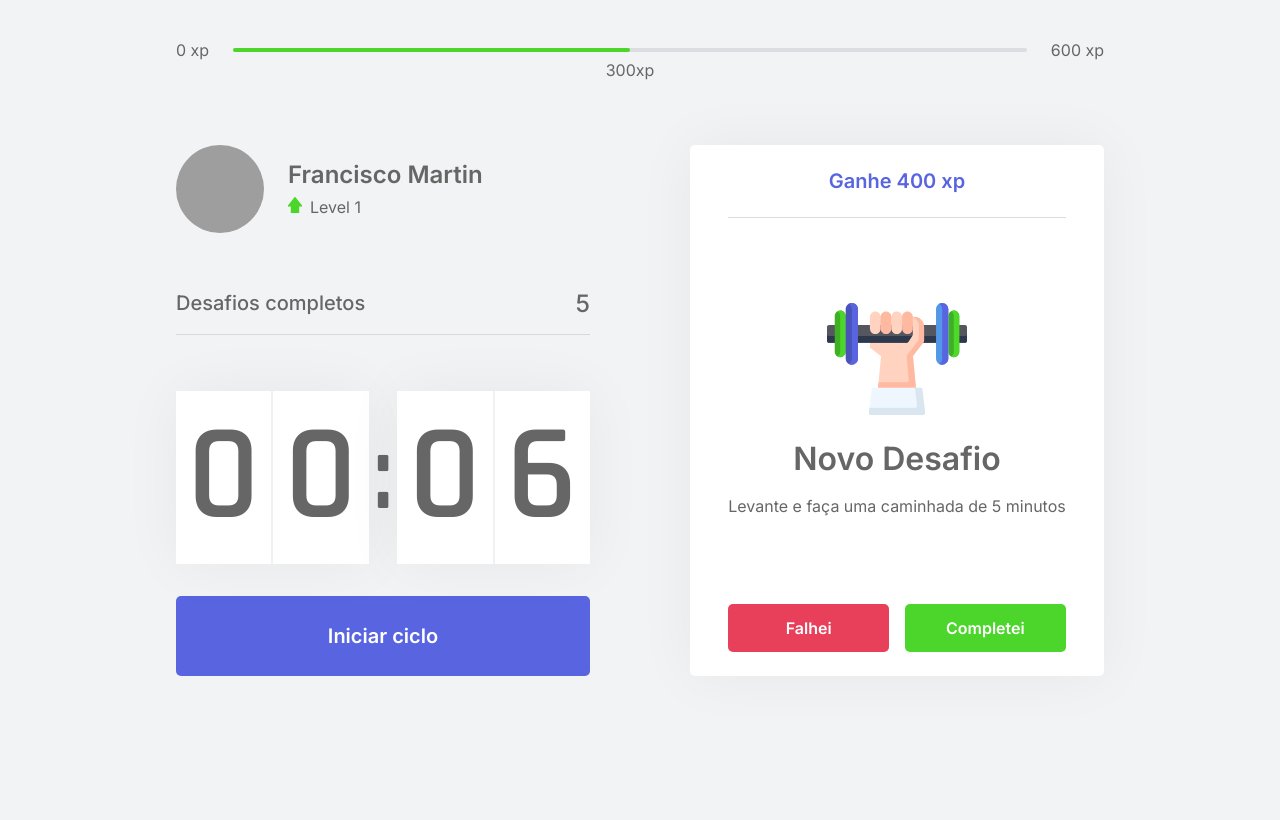
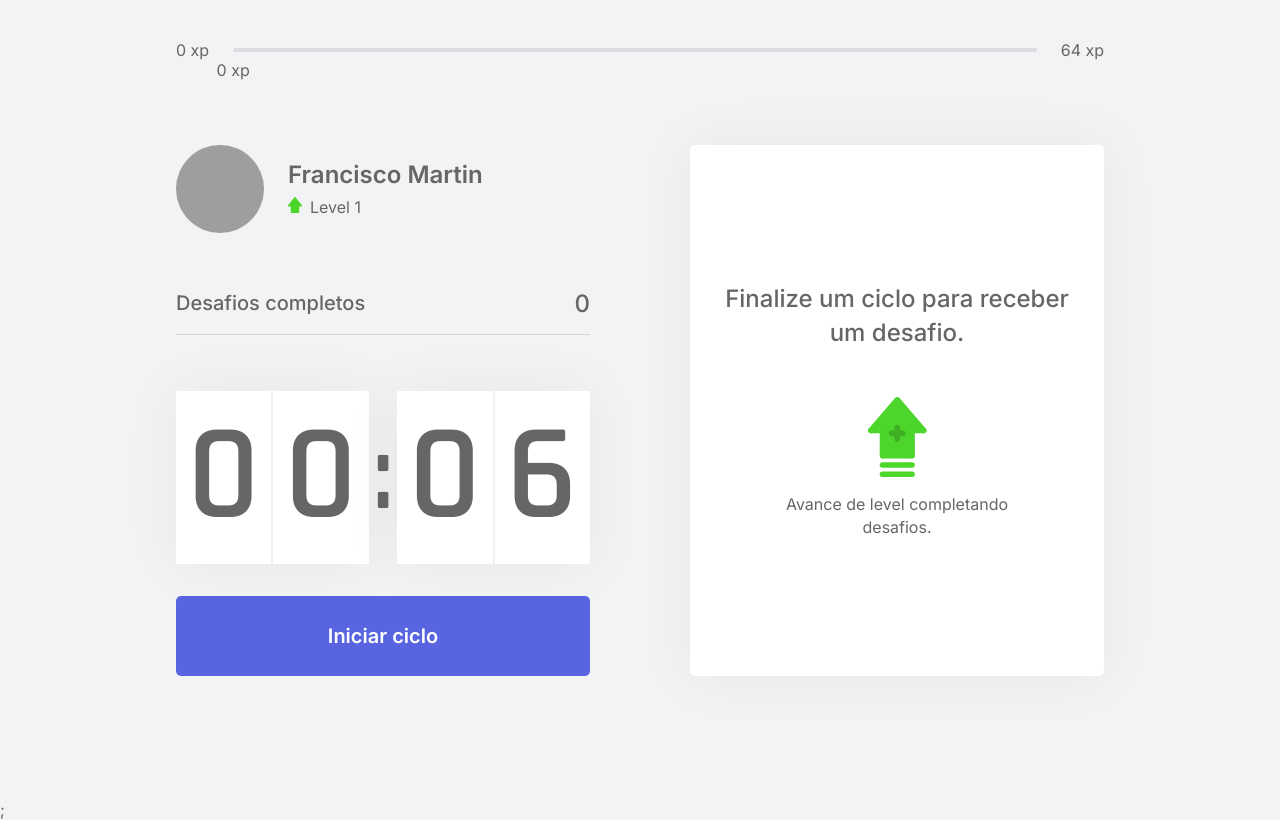
Before and after one commit to franciscoamartin/moveit-next-NLW, a Next.js app: page / in a window 1280 px wide. Built offline with nearby package versions, Linux system fonts and the light colour scheme; grey boxes are pictures that could not be loaded.

Commit message:
context api

```diff
--- /dev/null
+++ b/challenges.json
@@ -0,0 +1,62 @@
+[
+  {
+    "type": "body",
+    "description": "Estique um de seus braços com a palma da mão virada para frente e puxe os dedos para cima por 10 segundos por mão.",
+    "amount": 80
+  },
+  {
+    "type": "body",
+    "description": "Estique seu braço contra o peito e puxe-o utilizando o outro braço por 10 segundos por braço.",
+    "amount": 60
+  },
+  {
+    "type": "body",
+    "description": "Puxe seu pescoço com a ajuda da mão para a direita e para a esquerda, permanecendo na posição por alguns segundos.",
+    "amount": 70
+  },
+  {
+    "type": "body",
+    "description": "Com as duas mãos na parte de trás da cabeça, leve-a para baixo, alongando a parte de trás da região.",
+    "amount": 60
+  },
+  {
+    "type": "body",
+    "description": "Cruze as pernas e desça com as mãos esticadas em direção ao chão. Repita o movimento com a outra perna na frente.",
+    "amount": 100
+  },
+  {
+    "type": "body",
+    "description": "Sentado, abra as pernas e tente encostar as palmas das mãos no chão, repita 3 vezes por 5 segundos.",
+    "amount": 80
+  },
+  {
+    "type": "body",
+    "description": "Puxe o joelho de encontro ao peito e segure, troque de perna após 10 segundos.",
+    "amount": 50
+  },
+  {
+    "type": "body",
+    "description": "Sentado, cruze uma perna e incline seu tronco à frente, troque de perna após 10 segundos.",
+    "amount": 80
+  },
+  {
+    "type": "eye",
+    "description": "Sentado, feche os olhos e cubra-os com as palmas da mão durante 2 minutos, depois abra normalmente.",
+    "amount": 90
+  },
+  {
+    "type": "eye",
+    "description": "Em algum ambiente aberto, olhe o mais longe que puder em quatro direções por 3s, mexa apenas os olhos. Repita 3 vezes.",
+    "amount": 140
+  },
+  {
+    "type": "eye",
+    "description": "Usando os polegares, massage a área abaixo das sobrancelhas em movimentos circulares por 15 segundos.",
+    "amount": 70
+  },
+  {
+    "type": "body",
+    "description": "Em pé, gire a cintura o máximo que puder para a esquerda, segure por cinco segundos. Repita para a direita.",
+    "amount": 90
+  }
+]
--- a/src/components/ChallengeBox.tsx
+++ b/src/components/ChallengeBox.tsx
@@ -1,19 +1,25 @@
+import { useContext } from "react";
+import { ChallengesContext } from "../contexts/ChallengeContext";
 import styles from "../styles/components/ChallengeBox.module.css";
 
 function ChallengeBox() {
-  const hasActiveChallenge = true;
+  const { activeChallenges, resetChallenge } = useContext(ChallengesContext);
   return (
     <div className={styles.challengeBoxContainer}>
-      {hasActiveChallenge ? (
+      {activeChallenges ? (
         <div className={styles.challengeActive}>
-          <header>Ganhe 400 xp</header>
+          <header>Ganhe {activeChallenges.amount} xp</header>
           <main>
-            <img src="icons/body.svg" alt="" />
+            <img src={`icons/${activeChallenges.type}.svg`} alt="" />
             <strong>Novo Desafio</strong>
-            <p>Levante e faça uma caminhada de 5 minutos</p>
+            <p>{activeChallenges.description}</p>
           </main>
           <footer>
-            <button type="button" className={styles.challengeFailedButton}>
+            <button
+              type="button"
+              className={styles.challengeFailedButton}
+              onClick={resetChallenge}
+            >
               Falhei
             </button>
             <button type="button" className={styles.challengeSucceededButton}>
--- a/src/components/CompleteChallenges.tsx
+++ b/src/components/CompleteChallenges.tsx
@@ -1,10 +1,13 @@
+import { useContext } from "react";
+import { ChallengesContext } from "../contexts/ChallengeContext";
 import styles from "../styles/components/CompleteChallenges.module.css";
 
 function CompleteChallenges() {
+  const { challengesCompleted } = useContext(ChallengesContext);
   return (
     <div className={styles.completeChallengesContainer}>
       <span>Desafios completos</span>
-      <span>5</span>
+      <span>{challengesCompleted}</span>
     </div>
   );
 }
--- a/src/components/Countdown.tsx
+++ b/src/components/Countdown.tsx
@@ -1,9 +1,11 @@
-import { useEffect, useState } from "react";
+import { useContext, useEffect, useState } from "react";
+import { ChallengesContext } from "../contexts/ChallengeContext";
 import styles from "../styles/components/Countdown.module.css";
 
 let countdownTimeout: NodeJS.Timeout;
 
 function Countdown() {
+  const { startNewchallenge } = useContext(ChallengesContext);
   const [time, setTime] = useState(0.1 * 60);
   const [isActive, setIsActive] = useState(false);
   const [hasFinished, setHasFinished] = useState(false);
@@ -32,6 +34,7 @@
     } else if (isActive && time === 0) {
       setHasFinished(true);
       setIsActive(false);
+      startNewchallenge();
     }
   }, [isActive, time]);
   return (
--- a/src/components/ExperienceBar.tsx
+++ b/src/components/ExperienceBar.tsx
@@ -1,16 +1,26 @@
+import { useContext } from "react";
+import { ChallengesContext } from "../contexts/ChallengeContext";
 import styles from "../styles/components/ExperienceBar.module.css";
 
 function ExperienceBar() {
+  const { currentExperience, experienceToNextLevel } = useContext(
+    ChallengesContext
+  );
+  const percentToNextLevel =
+    Math.round(currentExperience * 100) / experienceToNextLevel;
   return (
     <header className={styles.experienceBar}>
       <span>0 xp</span>
       <div>
-        <div style={{ width: "50%" }}></div>
-        <span className={styles.currentExperience} style={{ left: "50%" }}>
-          300xp
+        <div style={{ width: `${percentToNextLevel}%` }}></div>
+        <span
+          className={styles.currentExperience}
+          style={{ left: `${percentToNextLevel}%` }}
+        >
+          {currentExperience} xp
         </span>
       </div>
-      <span>600 xp</span>
+      <span>{experienceToNextLevel} xp</span>
     </header>
   );
 }
--- /dev/null
+++ b/src/contexts/ChallengeContext.tsx
@@ -0,0 +1,63 @@
+import { createContext, ReactNode, useState } from "react";
+import challenges from "../../challenges.json";
+
+interface ChallengeProviderProps {
+  children: ReactNode;
+}
+
+interface Challenge {
+  type: "body" | "eye";
+  description: string;
+  amount: number;
+}
+
+interface ChallengesContextData {
+  level: number;
+  currentExperience: number;
+  challengesCompleted: number;
+  experienceToNextLevel: number;
+  activeChallenges: Challenge;
+  levelUp: () => void;
+  startNewchallenge: () => void;
+  resetChallenge: () => void;
+}
+
+export const ChallengesContext = createContext({} as ChallengesContextData);
+export function ChallengesProvider({ children }: ChallengeProviderProps) {
+  const [level, setLevel] = useState(1);
+  const [currentExperience, setCurrentExperience] = useState(0);
+  const [challengesCompleted, setChallengesCompleted] = useState(0);
+  const [activeChallenges, setActiveChallenges] = useState(null);
+
+  const experienceToNextLevel = Math.pow((level + 1) * 4, 2);
+  function levelUp() {
+    setLevel(level + 1);
+  }
+
+  function startNewchallenge() {
+    const randomChallengesIndex = Math.floor(Math.random() * challenges.length);
+    const challenge = challenges[randomChallengesIndex];
+    setActiveChallenges(challenge);
+  }
+
+  function resetChallenge() {
+    setActiveChallenges(null);
+  }
+
+  return (
+    <ChallengesContext.Provider
+      value={{
+        level,
+        currentExperience,
+        challengesCompleted,
+        activeChallenges,
+        experienceToNextLevel,
+        levelUp,
+        startNewchallenge,
+        resetChallenge,
+      }}
+    >
+      {children}
+    </ChallengesContext.Provider>
+  );
+}
--- a/src/pages/_app.tsx
+++ b/src/pages/_app.tsx
@@ -1,7 +1,11 @@
-import "../styles/global.css"
-
+import "../styles/global.css";
+import { ChallengesProvider } from "../contexts/ChallengeContext";
 function MyApp({ Component, pageProps }) {
-  return <Component {...pageProps} />
+  return (
+    <ChallengesProvider>
+      <Component {...pageProps} />;
+    </ChallengesProvider>
+  );
 }
 
-export default MyApp
+export default MyApp;
```
